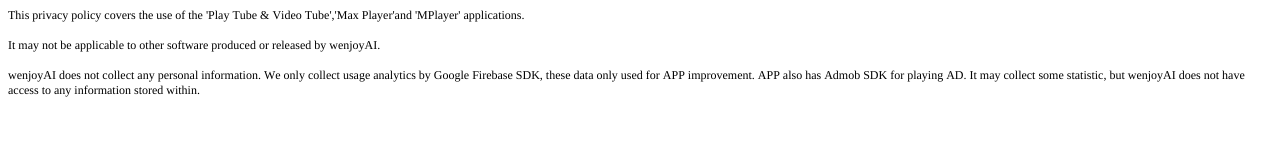
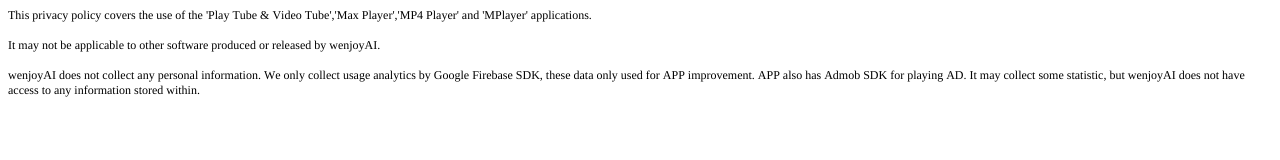
Before and after one commit to hellomotion/lijiazhicool.github.io, a plain HTML site: page index.html in a window 1280 px wide. Drawn offline with Linux system fonts and the light colour scheme.

Commit message:
Update index.html

```diff
--- a/index.html
+++ b/index.html
@@ -13,7 +13,7 @@
   </style>
 </head>
 <body>
-<p class="p1"><span class="s1">This privacy policy covers the use of the 'Play Tube & Video Tube','Max Player'and 'MPlayer' applications.</span></p>
+<p class="p1"><span class="s1">This privacy policy covers the use of the 'Play Tube & Video Tube','Max Player','MP4 Player' and 'MPlayer' applications.</span></p>
 <p class="p2"><span class="s1"></span><br></p>
 <p class="p1"><span class="s1">It may not be applicable to other software produced or released by wenjoyAI.</span></p>
 <p class="p2"><span class="s1"></span><br></p>
```
